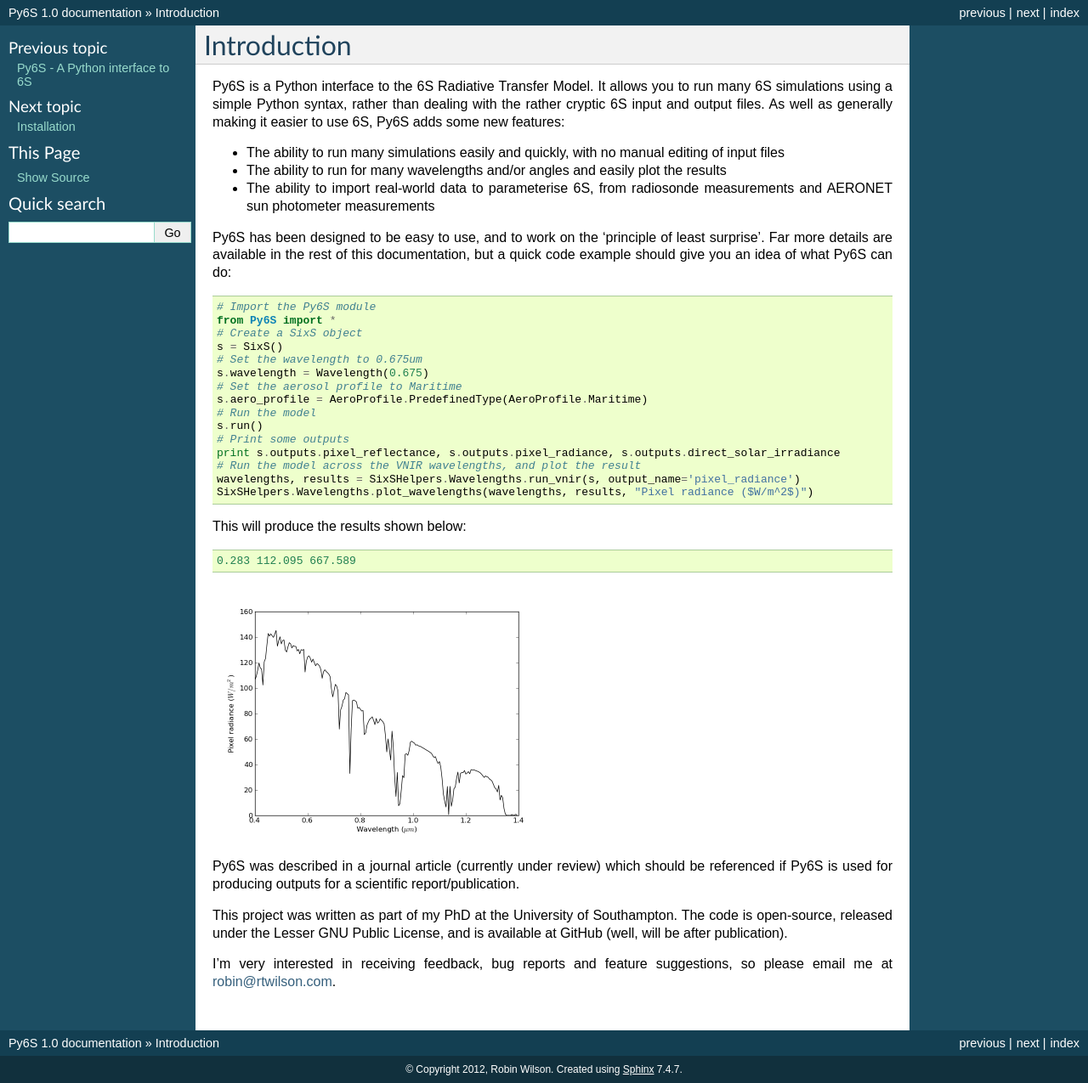
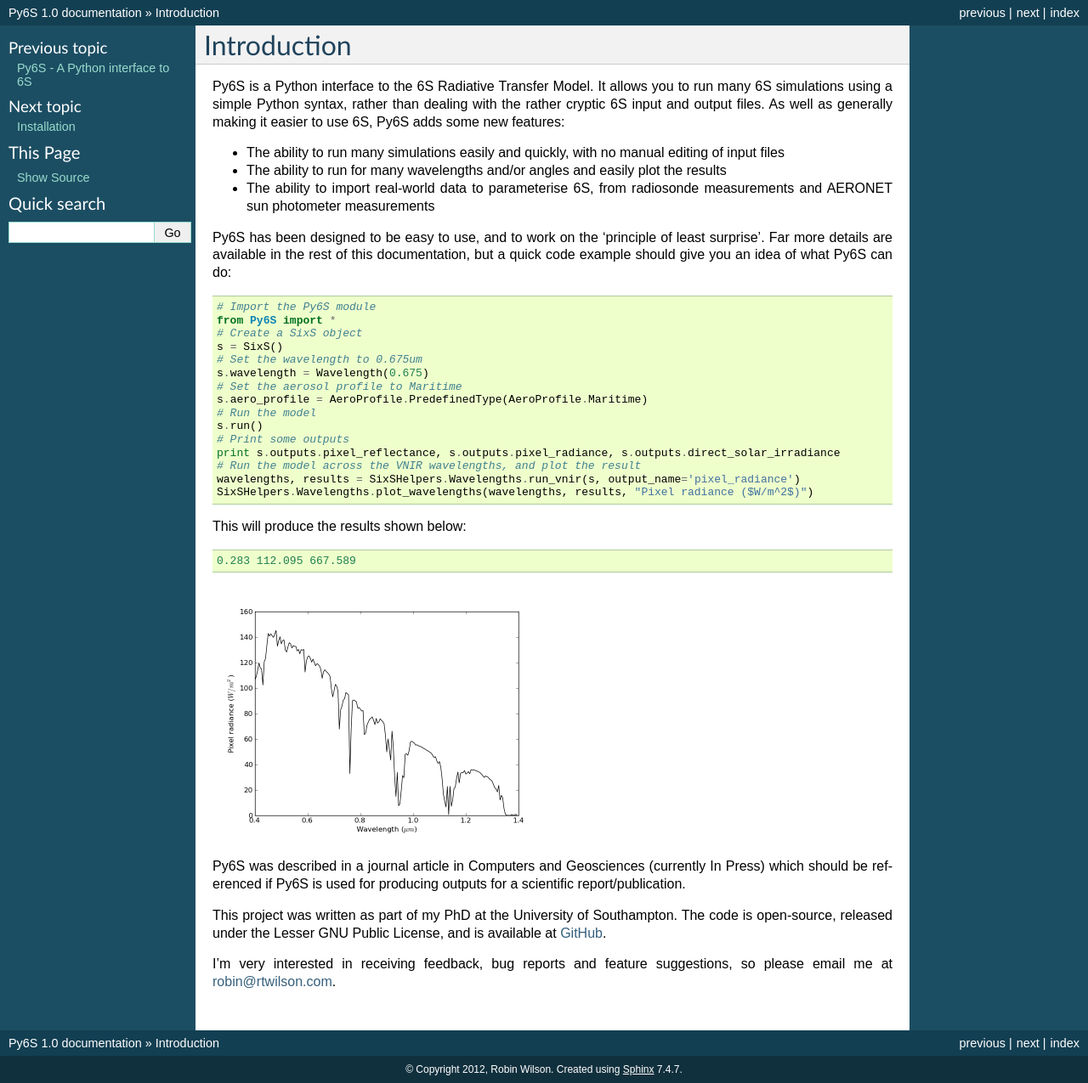
Before and after one commit to robintw/Py6S, a Sphinx documentation site: the page built from doc/source/introduction.rst, in a window 1280 px wide. Shown: the whole page at 85% size. Built offline with Sphinx 7.4.7, drawn with Linux system fonts in a browser that asks for light colours.

Commit message:
Updated docs

```diff
--- a/doc/source/index.rst
+++ b/doc/source/index.rst
@@ -6,7 +6,8 @@
 Py6S - A Python interface to 6S
 ================================
 
-Contents:
+Welcome to the Py6S documentation. Please work your way through the pages below, which will introduce Py6S, show how to install it and show how to use the various features. If you are interested in any new features and bugfixes which have been added in recent versions of Py6S then please check the :doc:`releasenotes`.
+
 
 .. toctree::
    :maxdepth: 2
--- a/doc/source/introduction.rst
+++ b/doc/source/introduction.rst
@@ -35,10 +35,9 @@
 .. image:: intro_wv_plot.png
     :scale: 50
 
-Py6S was described in a journal article (currently under review) which should be referenced if Py6S is used for producing
-outputs for a scientific report/publication.
+Py6S was described in a journal article in Computers and Geosciences (currently In Press) which should be referenced if Py6S is used for producing outputs for a scientific report/publication.
 
 This project was written as part of my PhD at the University of Southampton. The code is open-source,
-released under the Lesser GNU Public License, and is available at GitHub (well, will be after publication).
+released under the Lesser GNU Public License, and is available at `GitHub <http://github.com/robintw/py6s>`_.
 
 I'm very interested in receiving feedback, bug reports and feature suggestions, so please email me at robin@rtwilson.com.
```
